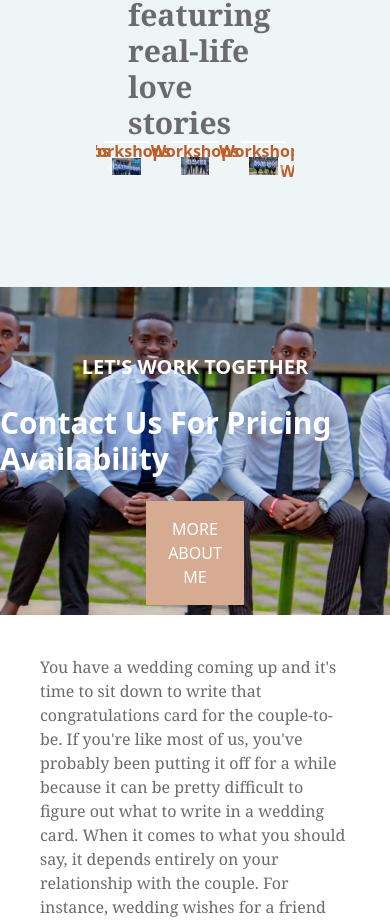
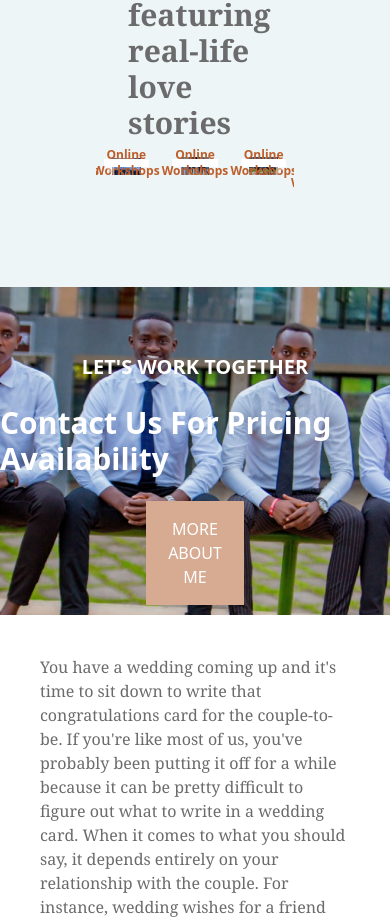
Before and after one commit to MuhireIghor/Photography, a React (Vite) app: page / in a window 390 px wide. Shown: the part 3633-4555 px from the top of the page. Built offline with nearby package versions, Linux system fonts and the light colour scheme.

Commit message:
tablet responsiveness

```diff
--- a/src/components/OurWorks.jsx
+++ b/src/components/OurWorks.jsx
@@ -29,7 +29,7 @@ export const Slideshow = () => {
               <div className='flex flex-col justify-center items-center relative basis-1/3 p-8 group hover:cursor-pointer md:p-4'>
                 <img src={slide.imgaeUrl} className='z-10' />
                 <Fade bottom>
-                <div className='absolute md:w-4/4 z-20 flex w-3/4 justify-center md:flex  bg-white h-1/6 bottom-12 hidden group-hover:flex '>
+                <div className='absolute md:w-4/4 z-20 flex w-3/4 justify-center md:flex md:bottom-6  bg-white h-1/6 bottom-12 hidden group-hover:flex text-center md:text-xs '>
                 <p className='text-[#bd5e2b] font-semibold'>{slide.event}</p>
                 </div>
                 </Fade>
@@ -44,7 +44,7 @@ export const Slideshow = () => {
             <div className='flex flex-col items-center justify-center relative basis-1/3 p-8 md:p-4 group hover:cursor-pointer '>
               <img src={slicer.imgaeUrl} className='z-10' />
               <Fade bottom>
-              <div className='absolute md:w-4/4 z-20 flex w-3/4 justify-center md:flex items-center bg-white h-1/6 bottom-12 hidden group-hover:flex '>
+              <div className='absolute md:w-4/4 z-20 flex w-3/4 justify-center md:flex items-center md:bottom-6 bg-white h-1/6 bottom-12 hidden group-hover:flex text-center md:text-xs'>
                 <p className='text-[#bd5e2b] font-semibold'>{slicer.event}</p>
                 </div>
               </Fade>
@@ -58,8 +58,8 @@ export const Slideshow = () => {
             <div className='flex flex-col items-center justify-center relative basis-1/3 p-8 group hover:cursor-pointer md:p-4'>
               <img src={slicer1.imgaeUrl} className='z-10' alt="woo" />
               <Fade bottom>
-              <div className='absolute z-20 flex w-3/4 md:w-4/4 justify-center md:flex items-center bg-white h-1/6 bottom-12 hidden group-hover:flex '>
-                <p className='text-[#bd5e2b] font-semibold'>{slicer1.event}</p>
+              <div className='absolute z-20 flex w-3/4 md:w-4/4 justify-center md:flex  md:bottom-6 items-center bg-white h-1/6 bottom-12 hidden group-hover:flex text-center md:text-xs'>
+                <p className='text-[#bd5e2b] font-semibold '>{slicer1.event}</p>
                 </div>
               </Fade>
             </div>
```
